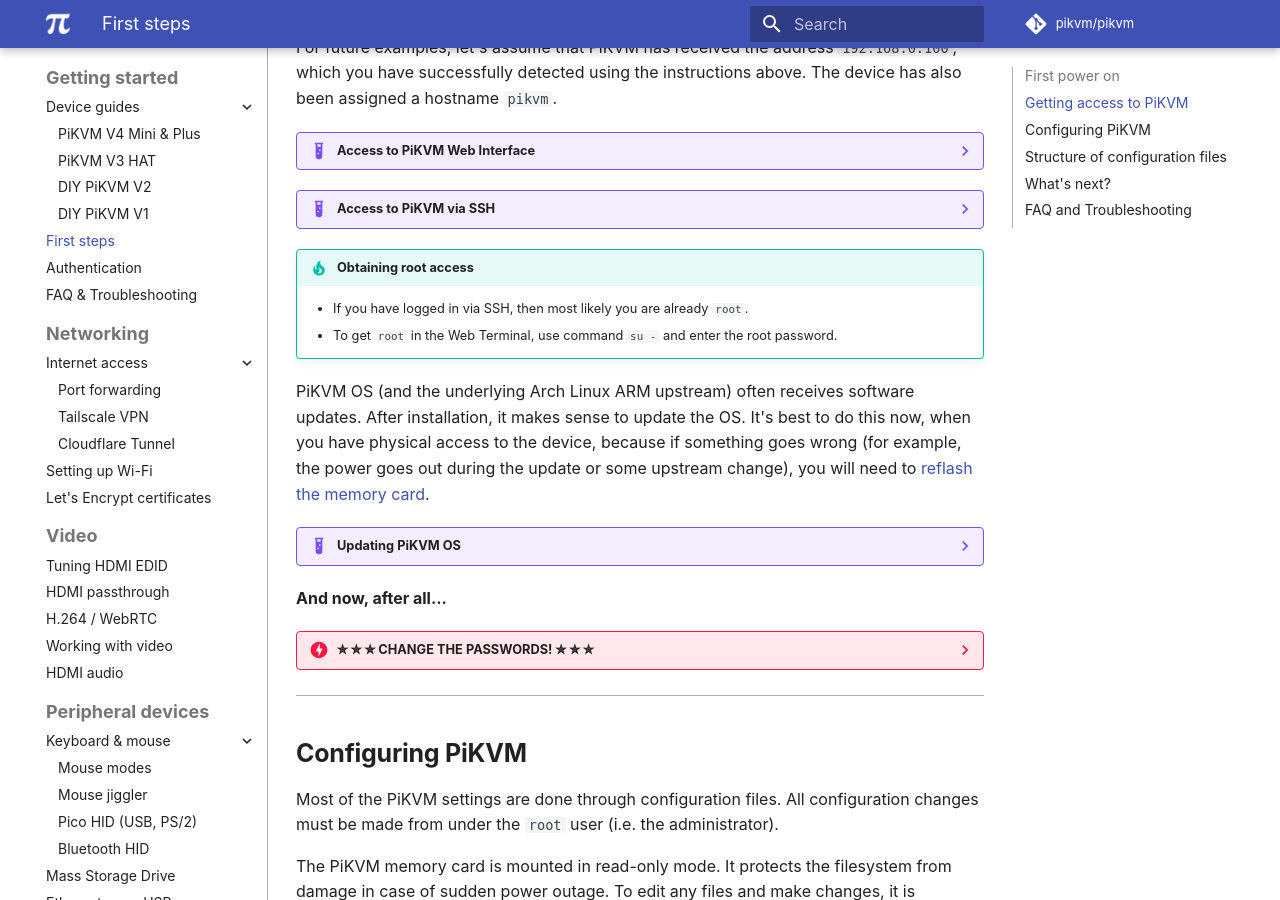
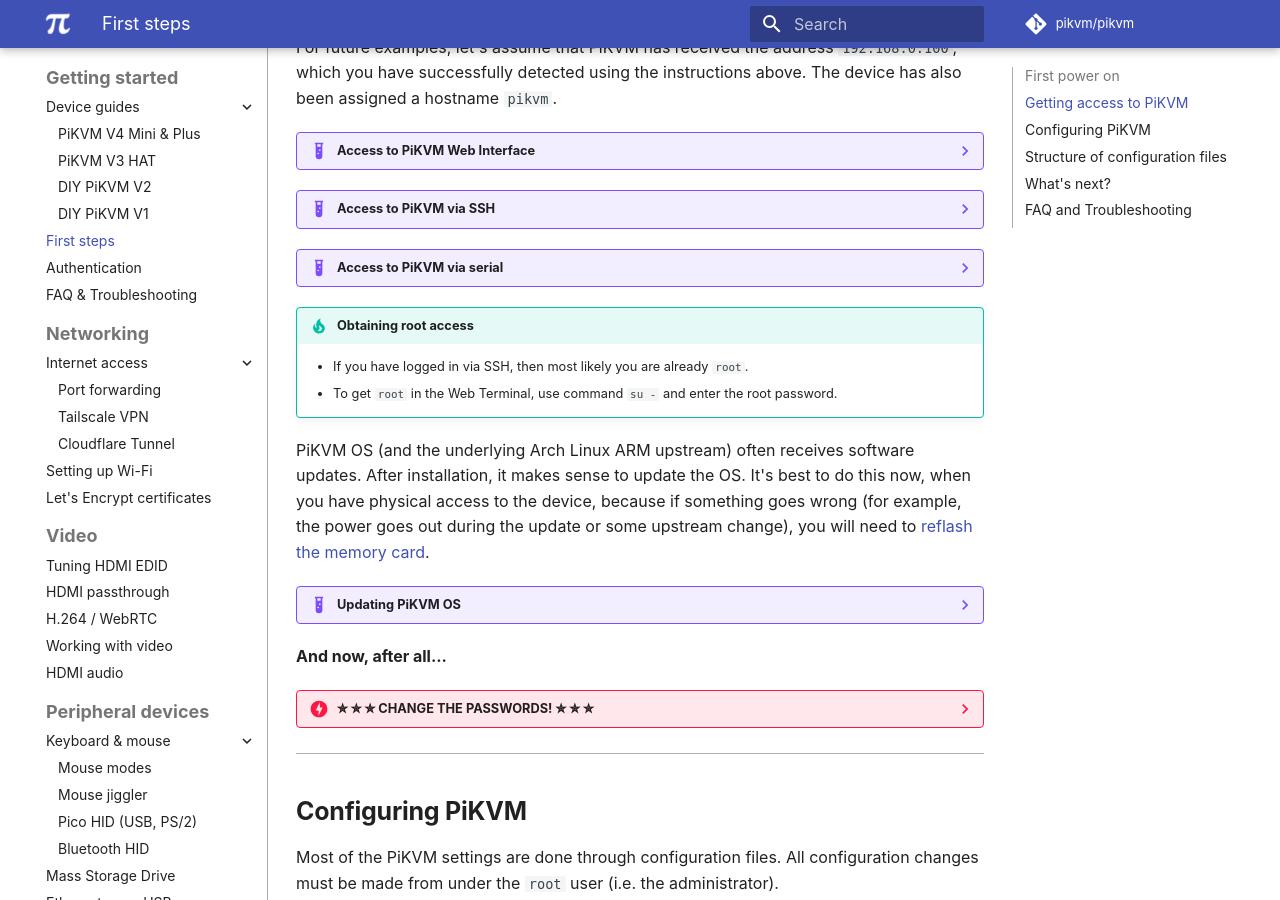
Before and after one commit to pikvm/pikvm, an MkDocs documentation site: the page built from docs/first_steps.md, in a window 1280 px wide and 900 px high, scrolled down 665 px. Built offline with MkDocs 1.6.1 and Material for MkDocs 9.7.7, drawn with Linux system fonts in a browser that asks for light colours; some web fonts are replaced; comment, search, counter and statistics services are not loaded; some of the changed lines change nothing that is shown.

Commit message:
Update first_steps.md (#1307)
Added serial access option

```diff
--- a/docs/first_steps.md
+++ b/docs/first_steps.md
@@ -59,6 +59,24 @@
     * **Windows:** Use [PuTTY](https://www.putty.org/) for this.
 
     **The default `root` password is `root`.**
+
+??? example "Access to PiKVM via serial"
+
+    Serial is sometimes needed to recover your PiKVM or review what it's doing due to boot failures or due to general network issues
+
+    * **Step 1.** Remove the PiKVM from the Target system
+
+    * **Step 2.** You can reuse the OTG cable for this step, place the USB-C end into the IOIOI port (CON port on the v3), V2 you'll need to get the right TTY to USB cable, we recommend the [RPi Debug Probe](https://www.pishop.us/product/raspberry-pi-debug-probe/) and follow existing RPi TTY serial setups.
+
+    * **Step 3.** Place the USB-A end into the port you want serial to be accessed, typically done on the host
+
+    * **Step 4.** For windows you may need to install this [driver](https://www.silabs.com/developers/usb-to-uart-bridge-vcp-drivers), other OS's may not need one
+
+    * **Step 5.** Install Putty (Windows) or use GNU screen (may need to install this on your Host if using another OS)
+
+    * **Step 6.** Select the COM port in Putty (you can verify this looking in Device Manager), then select 115200 or use `screen /dev/ttyUSB0 115200` for other OS's
+
+    * **Step 7.** You should now be able to see and interact with the Serial Port
 
 !!! tip "Obtaining root access"
 
```
